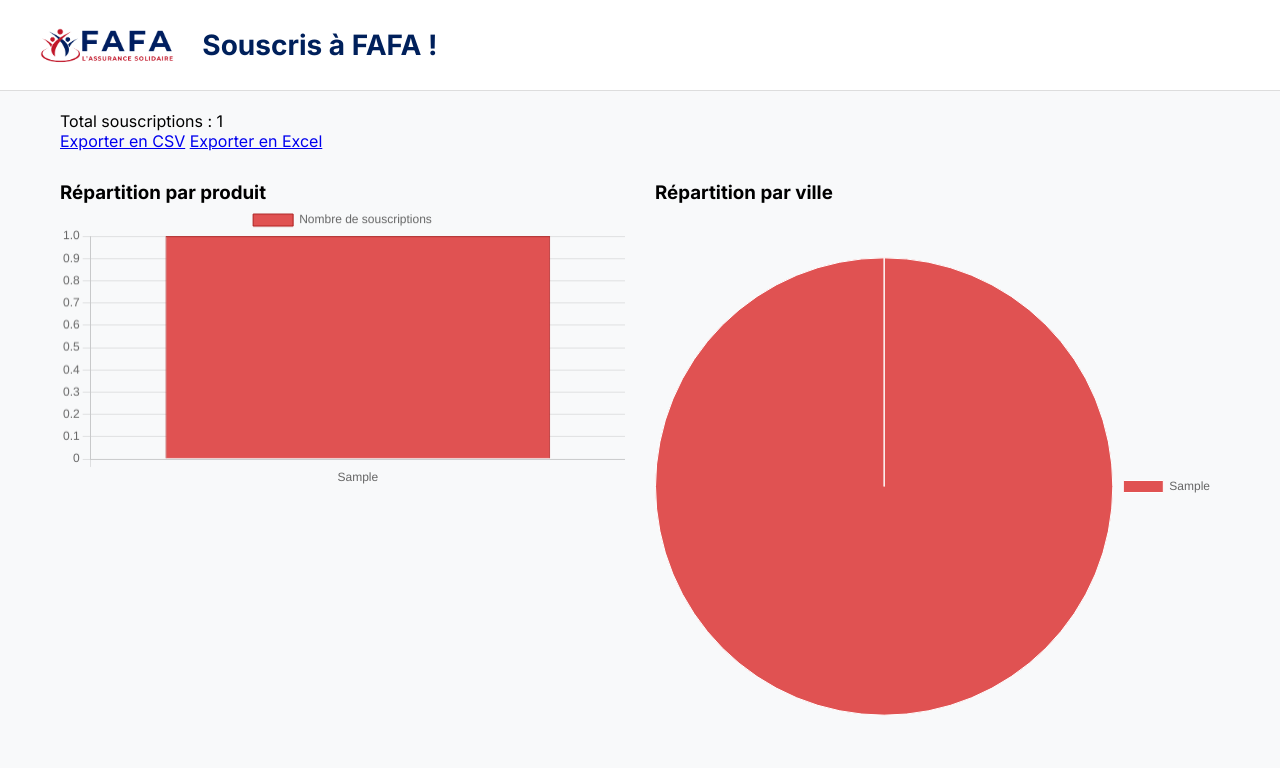
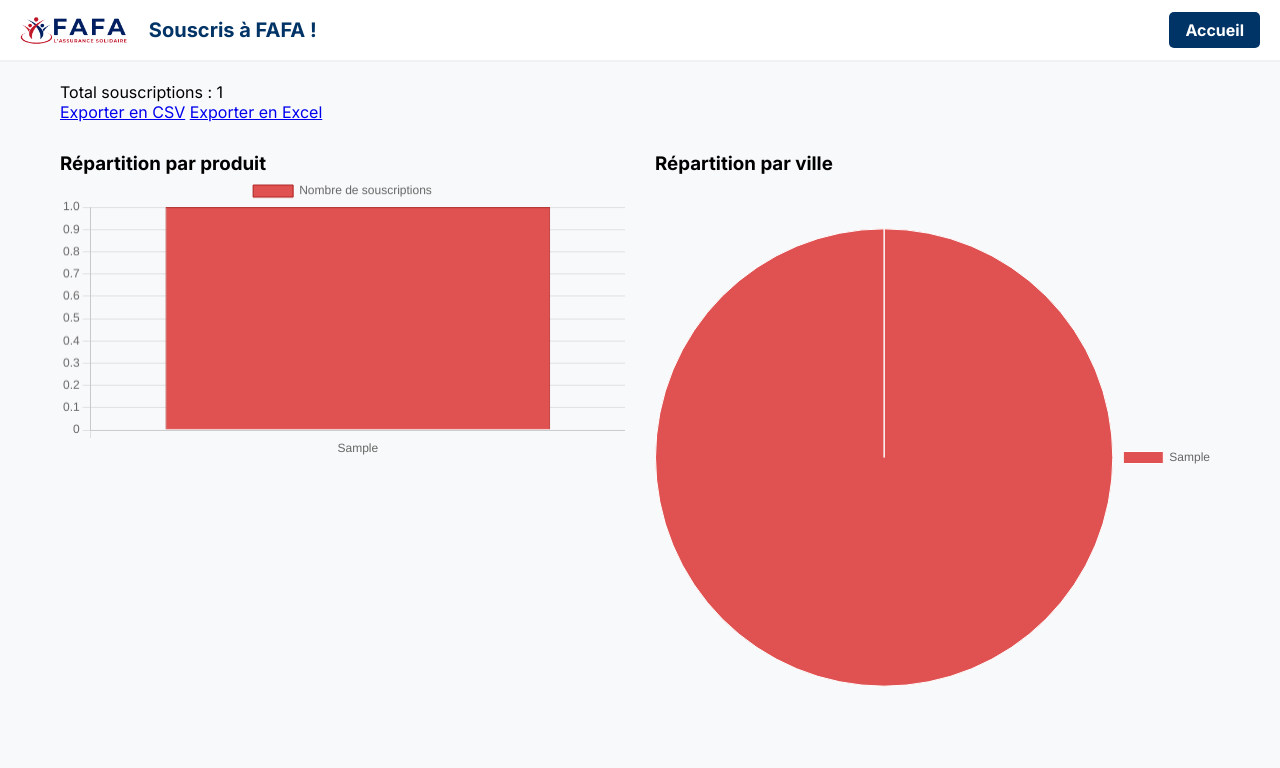
Before and after one commit to IFAZANE/fafa, a Flask app: page /admin/ in a window 1280 px wide. Shown: the top 768 px of the page. Run offline with Flask 3, Linux system fonts and the light colour scheme; the visitor is signed in with stand-in values (Sample User, id 1); tables that the repository leaves empty hold one stand-in row (values such as "Sample post").

Commit message:
base.html

```diff
--- a/fafa/templates/base.html
+++ b/fafa/templates/base.html
@@ -6,6 +6,59 @@
   <meta name="viewport" content="width=device-width, initial-scale=1.0">
   <link href="https://fonts.googleapis.com/css2?family=Inter:wght@400;700&display=swap" rel="stylesheet">
   <link rel="stylesheet" href="{{ url_for('static', filename='style.css') }}">
+  <style>
+    .navbar {
+      display: flex;
+      justify-content: space-between;
+      align-items: center;
+      padding: 10px 20px;
+      background-color: white;
+      border-bottom: 2px solid #f1f1f1;
+    }
+
+    .navbar-left {
+      display: flex;
+      align-items: center;
+      gap: 15px;
+    }
+
+    .navbar-left .logo {
+      height: 40px;
+    }
+
+    .navbar-left h1 {
+      font-size: 20px;
+      margin: 0;
+      color: #003366;
+    }
+
+    .navbar-right a {
+      text-decoration: none;
+      color: white;
+      background-color: #003366;
+      padding: 8px 16px;
+      border-radius: 5px;
+      font-weight: bold;
+      transition: background-color 0.3s ease;
+    }
+
+    .navbar-right a:hover {
+      background-color: #0055a5;
+    }
+
+    .flash-messages {
+      margin: 10px;
+    }
+
+    .flash {
+      padding: 10px;
+      margin-bottom: 10px;
+      border-radius: 4px;
+    }
+
+    .flash.success { background-color: #d4edda; color: #155724; }
+    .flash.error { background-color: #f8d7da; color: #721c24; }
+  </style>
 </head>
 <body>
 
@@ -19,9 +72,15 @@
     {% endif %}
   {% endwith %}
 
-  <header class="site-header">
-    <img src="{{ url_for('static', filename='logo_FAFA.png') }}" alt="FAFA Logo" class="logo">
-    <h1>Souscris à FAFA !</h1>
+  <!-- Barre de navigation -->
+  <header class="navbar">
+    <div class="navbar-left">
+      <img src="{{ url_for('static', filename='logo_FAFA.png') }}" alt="FAFA Logo" class="logo">
+      <h1>Souscris à FAFA !</h1>
+    </div>
+    <div class="navbar-right">
+      <a href="{{ url_for('accueil') }}">Accueil</a>
+    </div>
   </header>
 
   <main>
```
